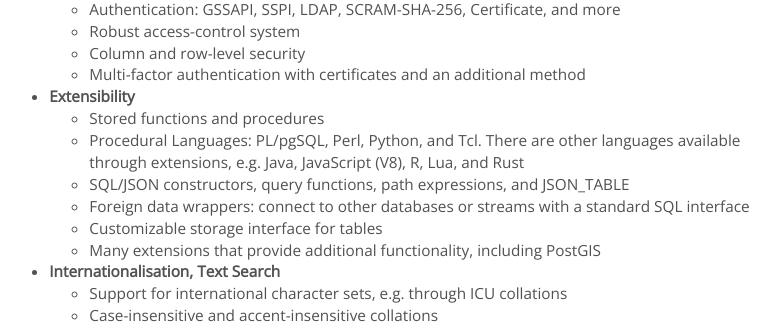
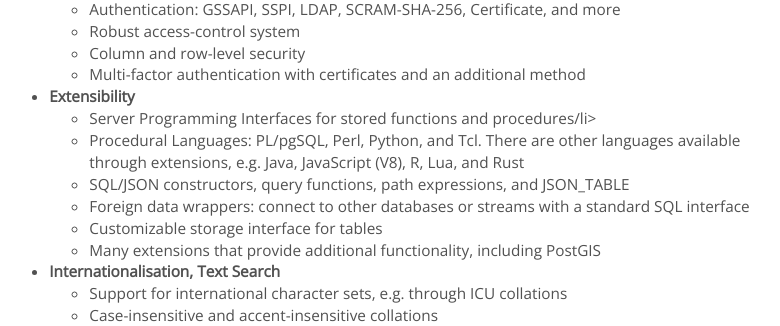
Before and after one commit to missusmy/pgcac-website, a Python web app: template templates/pages/downloads.html in a window 1280 px wide. Shown: the part 1232-1558 px from the top of the page, without its empty margins (229-1009 px from the left). Run offline with Jinja, Linux system fonts and the light colour scheme; the template is opened without the code that fills it, so the values that code supplies are empty; some libraries are stand-ins or nearby versions.

Commit message:
Updated wording per counsel's suggestion.

```diff
--- a/templates/pages/downloads.html
+++ b/templates/pages/downloads.html
@@ -85,7 +85,7 @@
     <li>
         <strong>Extensibility</strong>
         <ul>
-            <li>Stored functions and procedures</li>
+            <li>Server Programming Interfaces for stored functions and procedures/li>
             <li>Procedural Languages: PL/pgSQL, Perl, Python, and Tcl. There are other languages available through
                 extensions, e.g. Java, JavaScript (V8), R, Lua, and Rust</li>
             <li>SQL/JSON constructors, query functions, path expressions, and JSON_TABLE</li>
```
